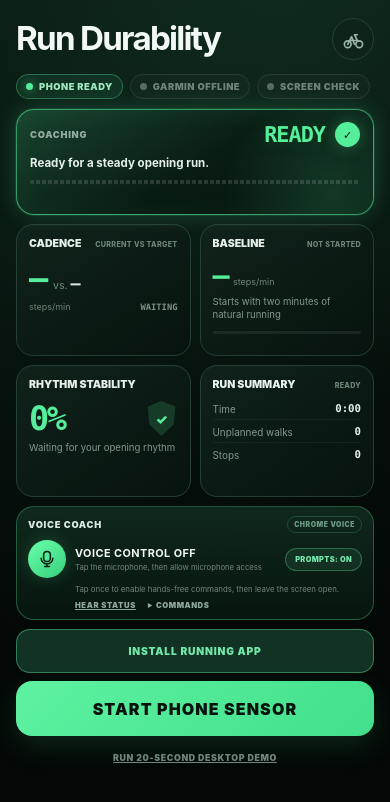
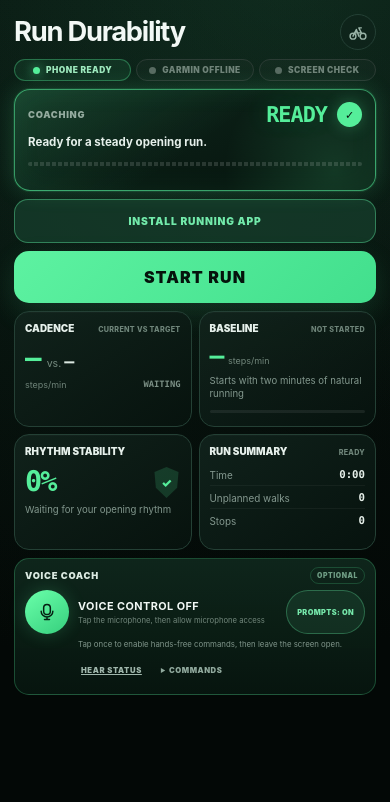
Before and after one commit to dmaher42/triathlon-training-hud, a website built with Vite: page running/index.html in a window 390 px wide. Built offline with nearby package versions, Linux system fonts and the light colour scheme.

Commit message:
Polish running app mobile UI

```diff
--- a/public/running-sw.js
+++ b/public/running-sw.js
@@ -1,4 +1,4 @@
-const CACHE_NAME = "run-durability-v1";
+const CACHE_NAME = "run-durability-v2";
 
 self.addEventListener("install", event => {
   event.waitUntil(self.skipWaiting());
--- a/running/index.html
+++ b/running/index.html
@@ -41,6 +41,19 @@
       </div>
     </section>
 
+    <section class="primary-controls">
+      <button class="install-button" id="install-app" type="button">INSTALL RUNNING APP</button>
+      <button class="start-button" id="start-session" type="button">START RUN</button>
+      <button class="stop-button" id="stop-session" type="button" hidden>FINISH RUN</button>
+    </section>
+
+    <section class="run-controls" id="run-controls" hidden aria-label="In-run controls">
+      <button type="button" id="planned-walk"><strong>PLANNED WALK</strong><span>Exclude this recovery</span></button>
+      <button type="button" id="resume-run"><strong>RESUME RUNNING</strong><span>End the planned walk</span></button>
+      <button type="button" id="silence-coach"><strong>VOICE PROMPTS OFF</strong><span>Keep measuring silently</span></button>
+      <button class="pocket-lock-button" type="button" id="pocket-lock"><strong>POCKET LOCK</strong><span>Block accidental touches</span></button>
+    </section>
+
     <section class="metric-grid" aria-label="Run coaching measurements">
       <article class="metric-card cadence-card">
         <header><span>CADENCE</span><small>CURRENT VS TARGET</small></header>
@@ -75,7 +88,7 @@
     </section>
 
     <section class="voice-dock" id="voice-dock" aria-label="Voice coach">
-      <div class="voice-heading"><span>VOICE COACH</span><small>CHROME VOICE</small></div>
+      <div class="voice-heading"><span>VOICE COACH</span><small>OPTIONAL</small></div>
       <div class="voice-compact-row">
         <button class="voice-orb" id="voice-toggle" type="button" aria-label="Enable voice controls" aria-pressed="false">
           <svg viewBox="0 0 24 24" aria-hidden="true"><path d="M12 15a4 4 0 0 0 4-4V7a4 4 0 1 0-8 0v4a4 4 0 0 0 4 4Z"></path><path d="M5 11a7 7 0 0 0 14 0M12 18v3m-3 0h6"></path></svg>
@@ -98,20 +111,7 @@
       </div>
     </section>
 
-    <section class="primary-controls">
-      <button class="install-button" id="install-app" type="button">INSTALL RUNNING APP</button>
-      <button class="start-button" id="start-session" type="button">START PHONE SENSOR</button>
-      <button class="stop-button" id="stop-session" type="button" hidden>FINISH RUN</button>
-    </section>
-
-    <section class="run-controls" id="run-controls" hidden aria-label="In-run controls">
-      <button type="button" id="planned-walk"><strong>PLANNED WALK</strong><span>Exclude the next two minutes</span></button>
-      <button type="button" id="resume-run"><strong>RESUME RUNNING</strong><span>End a planned walk early</span></button>
-      <button type="button" id="silence-coach"><strong>VOICE PROMPTS OFF</strong><span>Keep measuring silently</span></button>
-      <button class="pocket-lock-button" type="button" id="pocket-lock"><strong>POCKET LOCK</strong><span>Block accidental pocket touches</span></button>
-    </section>
-
-    <button class="demo-button" id="demo-session" type="button">RUN 20-SECOND DESKTOP DEMO</button>
+    <button class="demo-button" id="demo-session" type="button" hidden>RUN 20-SECOND DESKTOP DEMO</button>
 
   </main>
 
--- a/src/running/app.js
+++ b/src/running/app.js
@@ -42,6 +42,7 @@ let voicePromptsEnabled = localStorage.getItem(voicePromptsStorageKey) !== "off"
 let pocketLocked = false;
 let pocketUnlockTimer = null;
 let installPrompt = null;
+const demoEnabled = new URLSearchParams(window.location.search).has("demo");
 
 function toneFor(status) {
   if (["FADING", "WALKING"].includes(status)) return "attention";
@@ -294,7 +295,9 @@ function render(force = false) {
   els["start-session"].hidden = active;
   els["stop-session"].hidden = !active;
   els["run-controls"].hidden = !active;
-  els["demo-session"].hidden = active;
+  els["install-app"].hidden = active || isInstalledApp();
+  els["demo-session"].hidden = active || !demoEnabled;
+  doc.body.dataset.session = active ? "active" : snapshot.status === "REVIEW" ? "review" : "ready";
   els["voice-help"].textContent = active
     ? fieldSession && !preflightConfirmed
       ? "Move the phone gently while the app confirms motion and screen protection."
--- a/src/running/running.css
+++ b/src/running/running.css
@@ -39,15 +39,15 @@ button:focus-visible, a:focus-visible, summary:focus-visible { outline: 3px soli
   width: min(100%, 520px);
   min-height: 100vh;
   margin: 0 auto;
-  padding: max(18px, env(safe-area-inset-top)) 16px max(26px, env(safe-area-inset-bottom));
+  padding: max(14px, env(safe-area-inset-top)) 14px max(22px, env(safe-area-inset-bottom));
 }
 
-.app-header { display: flex; min-height: 38px; align-items: center; justify-content: space-between; gap: 18px; }
-h1 { margin: 0; font-size: clamp(1.95rem, 8.5vw, 2.65rem); line-height: 1; letter-spacing: -.052em; }
+.app-header { display: flex; min-height: 36px; align-items: center; justify-content: space-between; gap: 18px; }
+h1 { margin: 0; font-size: clamp(1.55rem, 7vw, 2.15rem); line-height: 1; letter-spacing: -.045em; }
 .hud-link {
   display: grid;
-  width: 42px;
-  height: 42px;
+  width: 36px;
+  height: 36px;
   flex: 0 0 auto;
   place-items: center;
   border: 1px solid var(--line);
@@ -56,9 +56,9 @@ h1 { margin: 0; font-size: clamp(1.95rem, 8.5vw, 2.65rem); line-height: 1; lette
   color: #9bb5a8;
   text-decoration: none;
 }
-.hud-link svg { width: 23px; fill: none; stroke: currentColor; stroke-linecap: round; stroke-linejoin: round; stroke-width: 1.7; }
+.hud-link svg { width: 20px; fill: none; stroke: currentColor; stroke-linecap: round; stroke-linejoin: round; stroke-width: 1.7; }
 
-.connection-strip { display: flex; flex-wrap: wrap; gap: 7px; margin: 14px 0 10px; }
+.connection-strip { display: grid; grid-template-columns: repeat(3, minmax(0, 1fr)); gap: 5px; margin: 9px 0 8px; }
 .connection-pill {
   display: inline-flex;
   min-width: 0;
@@ -66,10 +66,11 @@ h1 { margin: 0; font-size: clamp(1.95rem, 8.5vw, 2.65rem); line-height: 1; lette
   gap: 6px;
   border: 1px solid rgba(var(--green-rgb), .34);
   border-radius: 999px;
-  padding: 6px 9px;
+  justify-content: center;
+  padding: 5px 6px;
   background: rgba(var(--green-rgb), .08);
   color: #9ee8bd;
-  font-size: clamp(.5rem, 2.4vw, .6rem);
+  font-size: clamp(.44rem, 2.15vw, .56rem);
   font-weight: 950;
   letter-spacing: .055em;
   white-space: nowrap;
@@ -85,9 +86,9 @@ h1 { margin: 0; font-size: clamp(1.95rem, 8.5vw, 2.65rem); line-height: 1; lette
   --accent-rgb: var(--green-rgb);
   position: relative;
   overflow: hidden;
-  min-height: 106px;
+  min-height: 102px;
   border: 1px solid rgba(var(--accent-rgb), .62);
-  border-radius: 18px;
+  border-radius: 16px;
   padding: 12px 13px 11px;
   background:
     linear-gradient(145deg, rgba(var(--accent-rgb), .14), transparent 52%),
@@ -139,18 +140,18 @@ h1 { margin: 0; font-size: clamp(1.95rem, 8.5vw, 2.65rem); line-height: 1; lette
   text-shadow: 0 0 24px rgba(var(--accent-rgb), .18);
 }
 .status-value.is-long { font-size: clamp(.94rem, 4.1vw, 1.25rem); letter-spacing: -.035em; }
-.status-message { position: relative; z-index: 1; overflow: hidden; margin: 9px 0 10px; color: #e6f0eb; font-size: .72rem; font-weight: 750; line-height: 1.25; text-overflow: ellipsis; white-space: nowrap; }
+.status-message { position: relative; z-index: 1; display: -webkit-box; overflow: hidden; min-height: 18px; margin: 8px 0 9px; color: #e6f0eb; font-size: .72rem; font-weight: 750; line-height: 1.25; -webkit-box-orient: vertical; -webkit-line-clamp: 2; }
 .baseline-track { position: relative; z-index: 1; height: 4px; overflow: hidden; border-radius: 999px; background: repeating-linear-gradient(90deg, rgba(255,255,255,.13) 0 4px, transparent 4px 6px); }
 .baseline-track span { display: block; height: 100%; border-radius: inherit; background: repeating-linear-gradient(90deg, var(--accent) 0 4px, transparent 4px 6px); filter: drop-shadow(0 0 5px rgba(var(--accent-rgb), .65)); transition: width .3s ease; }
 
-.metric-grid { display: grid; grid-template-columns: repeat(2, minmax(0, 1fr)); gap: 9px; margin-top: 9px; }
-.metric-card { min-width: 0; min-height: 132px; border: 1px solid var(--line); border-radius: 17px; padding: 12px; background: linear-gradient(145deg, rgba(17, 35, 28, .92), rgba(7, 19, 14, .92)); box-shadow: inset 0 1px rgba(255,255,255,.018); }
+.metric-grid { display: grid; grid-template-columns: repeat(2, minmax(0, 1fr)); gap: 7px; margin-top: 8px; }
+.metric-card { min-width: 0; min-height: 116px; border: 1px solid var(--line); border-radius: 15px; padding: 10px; background: linear-gradient(145deg, rgba(17, 35, 28, .92), rgba(7, 19, 14, .92)); box-shadow: inset 0 1px rgba(255,255,255,.018); }
 .metric-card header { display: flex; min-width: 0; align-items: baseline; justify-content: space-between; gap: 5px; }
-.metric-card header span { color: #e6f0eb; font-size: .66rem; font-weight: 900; }
+.metric-card header span { color: #e6f0eb; font-size: .62rem; font-weight: 900; }
 .metric-card header small { overflow: hidden; color: #6f857a; font-size: .45rem; font-weight: 850; letter-spacing: .04em; text-overflow: ellipsis; white-space: nowrap; }
 .stability-card header small { display: none; }
-.cadence-compare { display: flex; align-items: baseline; gap: 7px; margin-top: 12px; }
-.cadence-compare > strong { color: var(--green); font-family: var(--mono); font-size: 2rem; line-height: 1; letter-spacing: -.07em; }
+.cadence-compare { display: flex; align-items: baseline; gap: 7px; margin-top: 10px; }
+.cadence-compare > strong { color: var(--green); font-family: var(--mono); font-size: 1.72rem; line-height: 1; letter-spacing: -.07em; }
 .cadence-compare > span { color: #778c81; font-size: .66rem; }
 .cadence-compare b { color: #dbe8e1; font-family: var(--mono); font-size: 1.05rem; }
 .cadence-card footer { display: flex; align-items: center; justify-content: space-between; gap: 6px; margin-top: 7px; }
@@ -158,59 +159,59 @@ h1 { margin: 0; font-size: clamp(1.95rem, 8.5vw, 2.65rem); line-height: 1; lette
 .cadence-card footer b { color: #7d9187; font-family: var(--mono); font-size: .55rem; }
 .cadence-card footer b[data-delta="good"] { color: var(--green); }
 .cadence-card footer b[data-delta="low"] { color: var(--amber); }
-.baseline-reading { display: flex; align-items: baseline; gap: 5px; margin-top: 12px; }
-.baseline-reading strong { color: var(--green); font-family: var(--mono); font-size: 1.78rem; line-height: 1; letter-spacing: -.06em; }
+.baseline-reading { display: flex; align-items: baseline; gap: 5px; margin-top: 10px; }
+.baseline-reading strong { color: var(--green); font-family: var(--mono); font-size: 1.55rem; line-height: 1; letter-spacing: -.06em; }
 .baseline-reading span { color: #71867b; font-size: .56rem; }
 .baseline-card p, .stability-card p { min-height: 28px; margin: 6px 0 0; color: #82978d; font-size: .6rem; line-height: 1.34; }
 .mini-progress { height: 3px; overflow: hidden; margin-top: 7px; border-radius: 999px; background: rgba(255,255,255,.07); }
 .mini-progress span { display: block; height: 100%; border-radius: inherit; background: var(--green); transition: width .3s ease; }
 .stability-reading { display: flex; align-items: center; justify-content: space-between; margin-top: 10px; }
-.stability-reading strong { color: var(--green); font-family: var(--mono); font-size: 2.1rem; line-height: 1; letter-spacing: -.07em; }
-.shield { display: grid; width: 32px; height: 35px; place-items: center; color: var(--green); font-size: .85rem; font-weight: 950; clip-path: polygon(50% 0, 93% 16%, 88% 67%, 50% 100%, 12% 67%, 7% 16%); background: rgba(var(--green-rgb), .16); }
+.stability-reading strong { color: var(--green); font-family: var(--mono); font-size: 1.78rem; line-height: 1; letter-spacing: -.07em; }
+.shield { display: grid; width: 28px; height: 31px; place-items: center; color: var(--green); font-size: .75rem; font-weight: 950; clip-path: polygon(50% 0, 93% 16%, 88% 67%, 50% 100%, 12% 67%, 7% 16%); background: rgba(var(--green-rgb), .16); }
 .summary-card dl { display: grid; gap: 5px; margin: 11px 0 0; }
 .summary-card dl div { display: flex; align-items: center; justify-content: space-between; gap: 8px; border-bottom: 1px solid rgba(255,255,255,.045); padding-bottom: 4px; }
 .summary-card dl div:last-child { border-bottom: 0; padding-bottom: 0; }
 .summary-card dt { color: #83978e; font-size: .62rem; }
 .summary-card dd { margin: 0; color: #e5efe9; font-family: var(--mono); font-size: .67rem; font-weight: 850; }
 
-.voice-dock { margin-top: 9px; border: 1px solid rgba(var(--green-rgb), .3); border-radius: 18px; padding: 9px 11px; background: linear-gradient(180deg, rgba(17, 43, 31, .9), rgba(7, 23, 16, .94)); }
+.voice-dock { margin-top: 8px; border: 1px solid rgba(var(--green-rgb), .25); border-radius: 15px; padding: 8px 10px; background: linear-gradient(180deg, rgba(17, 43, 31, .84), rgba(7, 23, 16, .9)); }
 .voice-dock[data-listening="true"] { border-color: rgba(var(--green-rgb), .72); box-shadow: 0 0 24px rgba(var(--green-rgb), .11), inset 0 0 22px rgba(var(--green-rgb), .04); }
 .voice-dock[data-voice-error="true"] { border-color: rgba(var(--amber-rgb), .5); }
 .voice-heading { display: flex; align-items: center; justify-content: space-between; gap: 10px; }
 .voice-heading span { color: #dbe9e1; font-size: .58rem; font-weight: 950; letter-spacing: .08em; }
 .voice-heading small { border: 1px solid rgba(var(--green-rgb), .2); border-radius: 999px; padding: 3px 6px; color: #6f9e85; font-size: .43rem; font-weight: 900; letter-spacing: .08em; }
-.voice-compact-row { display: grid; grid-template-columns: 38px minmax(0, 1fr) auto; align-items: center; gap: 9px; margin-top: 7px; }
-.voice-orb { display: grid; width: 38px; height: 38px; flex: 0 0 auto; place-items: center; border: 0; border-radius: 50%; background: linear-gradient(145deg, #6affaa, #36cf7d); box-shadow: 0 0 18px rgba(var(--green-rgb), .2); color: #062013; cursor: pointer; }
+.voice-compact-row { display: grid; grid-template-columns: 44px minmax(0, 1fr) auto; align-items: center; gap: 9px; margin-top: 6px; }
+.voice-orb { display: grid; width: 44px; height: 44px; flex: 0 0 auto; place-items: center; border: 0; border-radius: 50%; background: linear-gradient(145deg, #6affaa, #36cf7d); box-shadow: 0 0 18px rgba(var(--green-rgb), .2); color: #062013; cursor: pointer; }
 .voice-orb svg { width: 20px; fill: none; stroke: currentColor; stroke-linecap: round; stroke-linejoin: round; stroke-width: 1.8; }
 .voice-orb[aria-pressed="true"] { box-shadow: 0 0 0 5px rgba(var(--green-rgb), .1), 0 0 30px rgba(var(--green-rgb), .38); }
 .voice-state-copy { min-width: 0; }
 .voice-state-copy strong, .voice-state-copy small { display: block; overflow: hidden; text-overflow: ellipsis; white-space: nowrap; }
 .voice-state-copy strong { font-size: .68rem; letter-spacing: .04em; }
 .voice-state-copy small { margin-top: 3px; color: #71867b; font-size: .48rem; }
-.voice-dock > p { margin: 6px 0 0 47px; color: #71867b; font-size: .49rem; line-height: 1.3; }
-.voice-secondary-actions { display: flex; align-items: center; gap: 12px; margin: 7px 0 0 47px; }
+.voice-dock > p { margin: 5px 0 0 53px; color: #7f948a; font-size: .49rem; line-height: 1.3; }
+.voice-secondary-actions { display: flex; align-items: center; gap: 16px; margin: 5px 0 0 53px; }
 .voice-command-details { position: relative; color: #91aa9e; font-size: .48rem; font-weight: 900; letter-spacing: .07em; }
 .voice-command-details summary { cursor: pointer; }
 .voice-command-details[open] { width: 100%; }
 .voice-command-list { display: flex; flex-wrap: wrap; justify-content: center; gap: 4px; margin-top: 8px; }
 .voice-command-list span { border: 1px solid rgba(var(--green-rgb), .16); border-radius: 999px; padding: 3px 5px; color: #789487; font-size: .42rem; font-weight: 850; letter-spacing: .025em; }
-.voice-status-button { border: 0; padding: 0; background: transparent; color: #91aa9e; font-size: .48rem; font-weight: 900; letter-spacing: .08em; text-decoration: underline; cursor: pointer; }
-.voice-prompts-toggle { border: 1px solid rgba(97, 230, 160, .32); border-radius: 999px; padding: 6px 9px; background: rgba(97, 230, 160, .09); color: #76e7aa; font-size: .46rem; font-weight: 950; letter-spacing: .05em; cursor: pointer; }
+.voice-status-button { min-height: 32px; border: 0; padding: 0 3px; background: transparent; color: #a0b7ac; font-size: .48rem; font-weight: 900; letter-spacing: .08em; text-decoration: underline; cursor: pointer; }
+.voice-prompts-toggle { min-height: 44px; border: 1px solid rgba(97, 230, 160, .32); border-radius: 999px; padding: 6px 10px; background: rgba(97, 230, 160, .09); color: #76e7aa; font-size: .46rem; font-weight: 950; letter-spacing: .05em; cursor: pointer; }
 .voice-prompts-toggle[aria-pressed="false"] { border-color: rgba(171, 188, 181, .28); background: rgba(126, 145, 137, .08); color: #9aaba4; }
 
-.primary-controls { margin-top: 9px; }
+.primary-controls { margin-top: 8px; }
 .install-button { width: 100%; min-height: 44px; margin-bottom: 8px; border: 1px solid rgba(97, 230, 160, .42); border-radius: 14px; background: rgba(20, 57, 41, .9); color: #72e9aa; font-size: .64rem; font-weight: 950; letter-spacing: .08em; cursor: pointer; }
 .install-button[hidden] { display: none; }
-.start-button, .stop-button { width: 100%; min-height: 55px; border-radius: 16px; padding: 13px; font-weight: 950; letter-spacing: .07em; cursor: pointer; }
+.start-button, .stop-button { width: 100%; min-height: 52px; border-radius: 15px; padding: 12px; font-weight: 950; letter-spacing: .07em; cursor: pointer; }
 .start-button { border: 0; background: linear-gradient(135deg, #5df2a1, #42df8d); box-shadow: 0 10px 28px rgba(var(--green-rgb), .13); color: #05130c; }
 .stop-button { border: 1px solid rgba(var(--red-rgb), .35); background: rgba(var(--red-rgb), .09); color: #ffaaa3; }
-.run-controls { display: grid; grid-template-columns: repeat(3, minmax(0, 1fr)); gap: 8px; margin-top: 8px; }
+.run-controls { display: grid; grid-template-columns: repeat(2, minmax(0, 1fr)); gap: 7px; margin-top: 7px; }
 .run-controls[hidden] { display: none; }
 .run-controls button { min-height: 60px; border: 1px solid #2b4438; border-radius: 14px; padding: 9px; background: rgba(14, 31, 24, .92); color: #dfeae4; cursor: pointer; }
 .run-controls strong, .run-controls span { display: block; }
 .run-controls strong { font-size: .58rem; letter-spacing: .05em; }
 .run-controls span { margin-top: 4px; color: #71867b; font-size: .51rem; line-height: 1.25; }
-.run-controls .pocket-lock-button { grid-column: 1 / -1; min-height: 48px; border-color: rgba(97, 230, 160, .38); background: rgba(18, 54, 39, .94); color: #72e9aa; }
+.run-controls .pocket-lock-button { min-height: 60px; border-color: rgba(97, 230, 160, .45); background: rgba(18, 54, 39, .96); color: #72e9aa; }
 .pocket-lock-screen { position: fixed; z-index: 9999; inset: 0; display: flex; align-items: center; justify-content: center; flex-direction: column; padding: max(28px, env(safe-area-inset-top)) 24px max(28px, env(safe-area-inset-bottom)); background: #020806; color: #e5f2eb; text-align: center; touch-action: none; user-select: none; -webkit-user-select: none; }
 .pocket-lock-screen[hidden] { display: none; }
 .pocket-lock-mark { display: grid; width: 68px; height: 68px; place-items: center; border: 1px solid rgba(97, 230, 160, .42); border-radius: 50%; background: rgba(97, 230, 160, .08); box-shadow: 0 0 35px rgba(97, 230, 160, .1); color: #61e6a0; font-size: 1.2rem; }
@@ -228,15 +229,14 @@ body.pocket-locked { overflow: hidden; overscroll-behavior: none; }
 
 .visually-hidden { position: absolute !important; width: 1px !important; height: 1px !important; overflow: hidden !important; clip: rect(1px, 1px, 1px, 1px) !important; white-space: nowrap !important; }
 
-@keyframes voice-wave { from { transform: scaleY(.55); opacity: .45; } to { transform: scaleY(1.15); opacity: 1; } }
-
 @media (max-width: 380px) {
   .run-shell { padding-right: 12px; padding-left: 12px; }
   .connection-pill { padding-right: 7px; padding-left: 7px; letter-spacing: .02em; }
-  .status-card { min-height: 106px; }
-  .metric-card { min-height: 128px; padding: 10px; }
+  .status-card { min-height: 102px; }
+  .metric-card { min-height: 112px; padding: 9px; }
   .metric-card header small { display: none; }
-  .wave { width: 58px; }
+  .voice-compact-row { grid-template-columns: 42px minmax(0, 1fr) auto; gap: 7px; }
+  .voice-orb { width: 42px; height: 42px; }
 }
 
 @media (min-width: 700px) {
```
